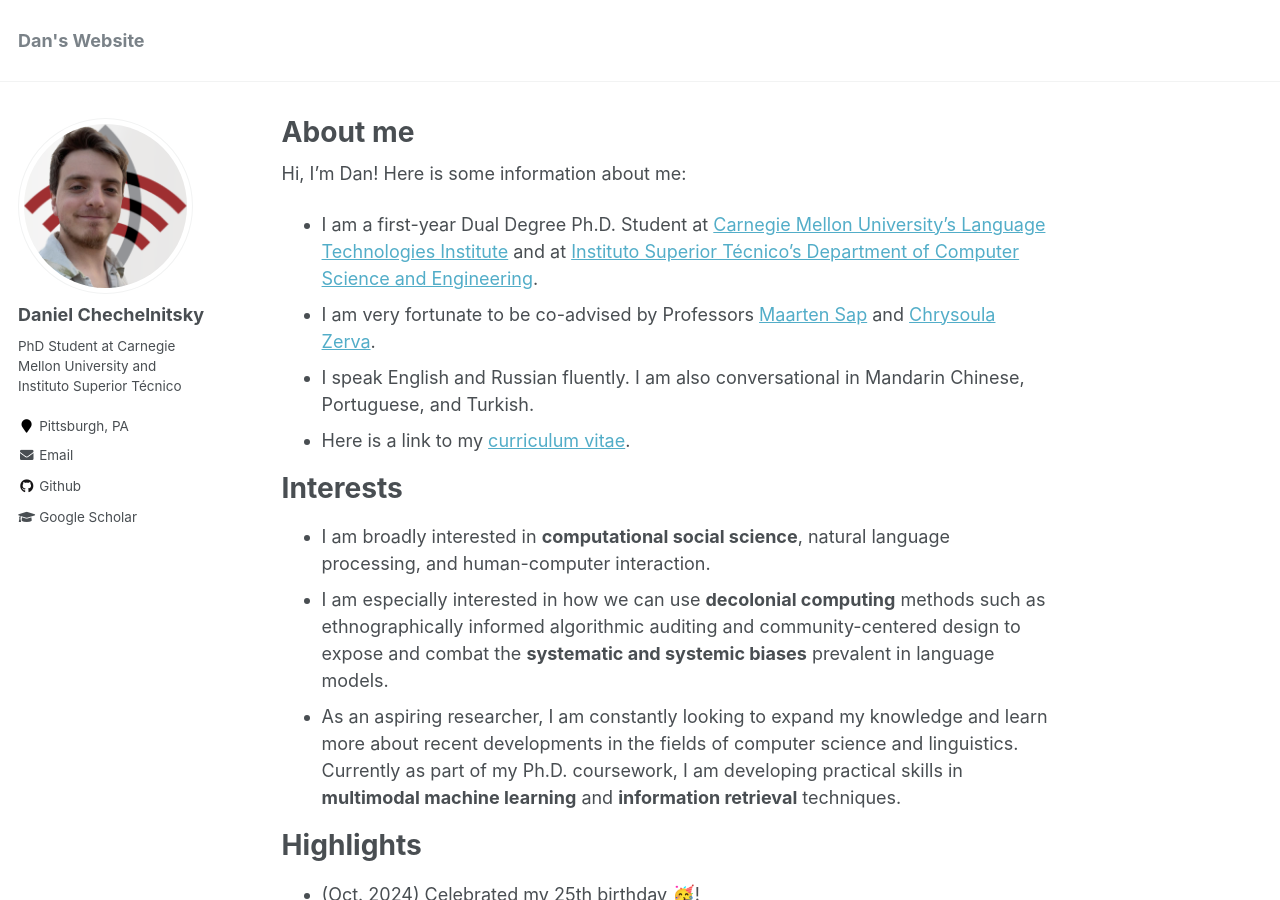
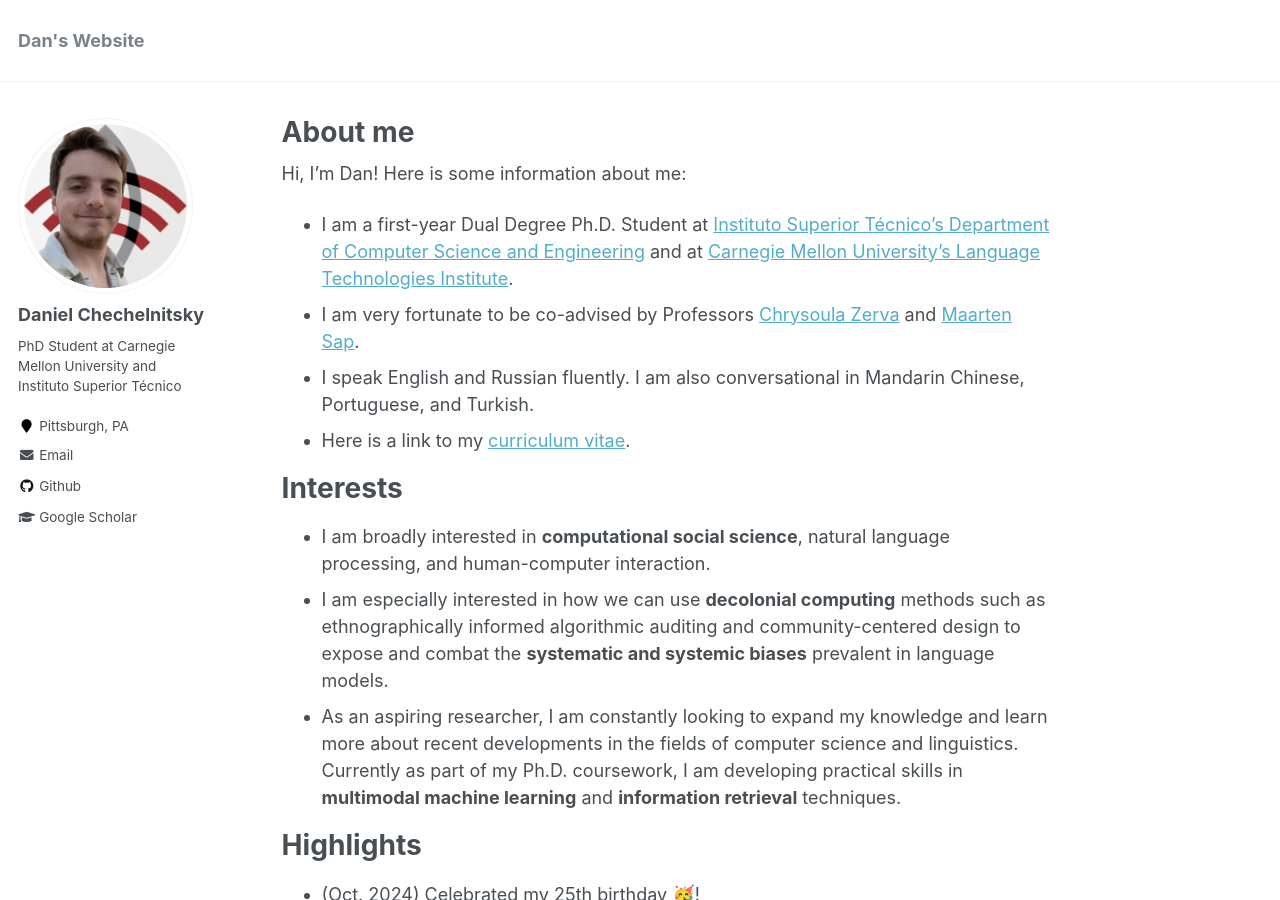
Before and after one commit to chechelnitskd/chechelnitskd.github.io, a Jekyll site: the page built from _pages/about.md, in a window 1280 px wide and 900 px high. Built offline with Jekyll 4.4.1, drawn with Linux system fonts in a browser that asks for light colours.

```diff
--- a/_pages/about.md
+++ b/_pages/about.md
@@ -9,8 +9,8 @@ redirect_from:
 ---
 
 Hi, I'm Dan! Here is some information about me:
-- I am a first-year Dual Degree Ph.D. Student at [Carnegie Mellon University's Language Technologies Institute](https://www.lti.cs.cmu.edu/) and at [Instituto Superior Técnico's Department of Computer Science and Engineering](https://dei.tecnico.ulisboa.pt/).
-- I am very fortunate to be co-advised by Professors [Maarten Sap](https://maartensap.com/) and [Chrysoula Zerva](https://scholar.google.com/citations?user=S5NGkFsAAAAJ&hl=en&oi=ao).
+- I am a first-year Dual Degree Ph.D. Student at [Instituto Superior Técnico's Department of Computer Science and Engineering](https://dei.tecnico.ulisboa.pt/) and at [Carnegie Mellon University's Language Technologies Institute](https://www.lti.cs.cmu.edu/).
+- I am very fortunate to be co-advised by Professors [Chrysoula Zerva](https://scholar.google.com/citations?user=S5NGkFsAAAAJ&hl=en&oi=ao) and [Maarten Sap](https://maartensap.com/).
 - I speak English and Russian fluently. I am also conversational in Mandarin Chinese, Portuguese, and Turkish.
 - Here is a link to my [curriculum vitae](https://chechelnitskd.github.io/Chechelnitsky_CV_2024.pdf).
 
```
